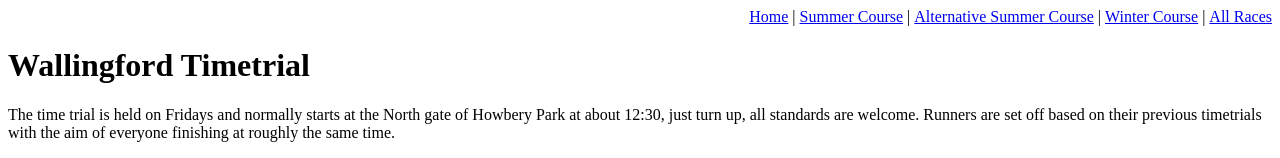
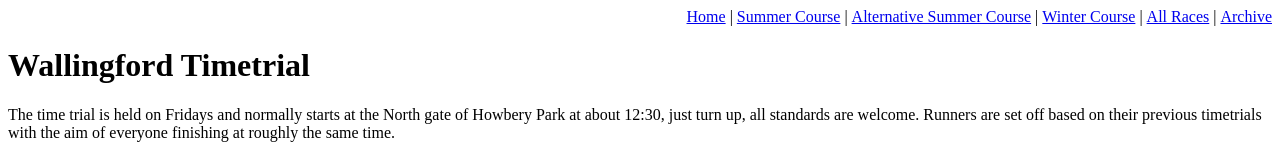
Before and after one commit to Antony74/timetrial, a React (Vite) app: page / in a window 1280 px wide. Shown: the top 158 px of the page. Built offline with nearby package versions, Linux system fonts and the light colour scheme; no server answers.

Commit message:
Add link to archive

```diff
--- a/src/header.tsx
+++ b/src/header.tsx
@@ -13,6 +13,8 @@ const Header: React.FunctionComponent = () => (
     <a href='#Winter'>Winter&nbsp;Course</a>
     <Sep></Sep>
     <a href='#All'>All&nbsp;Races</a>
+    <Sep></Sep>
+    <a href="http://antony74.github.io/timetrial/archive/">Archive</a>
   </p>
 );
 
```
